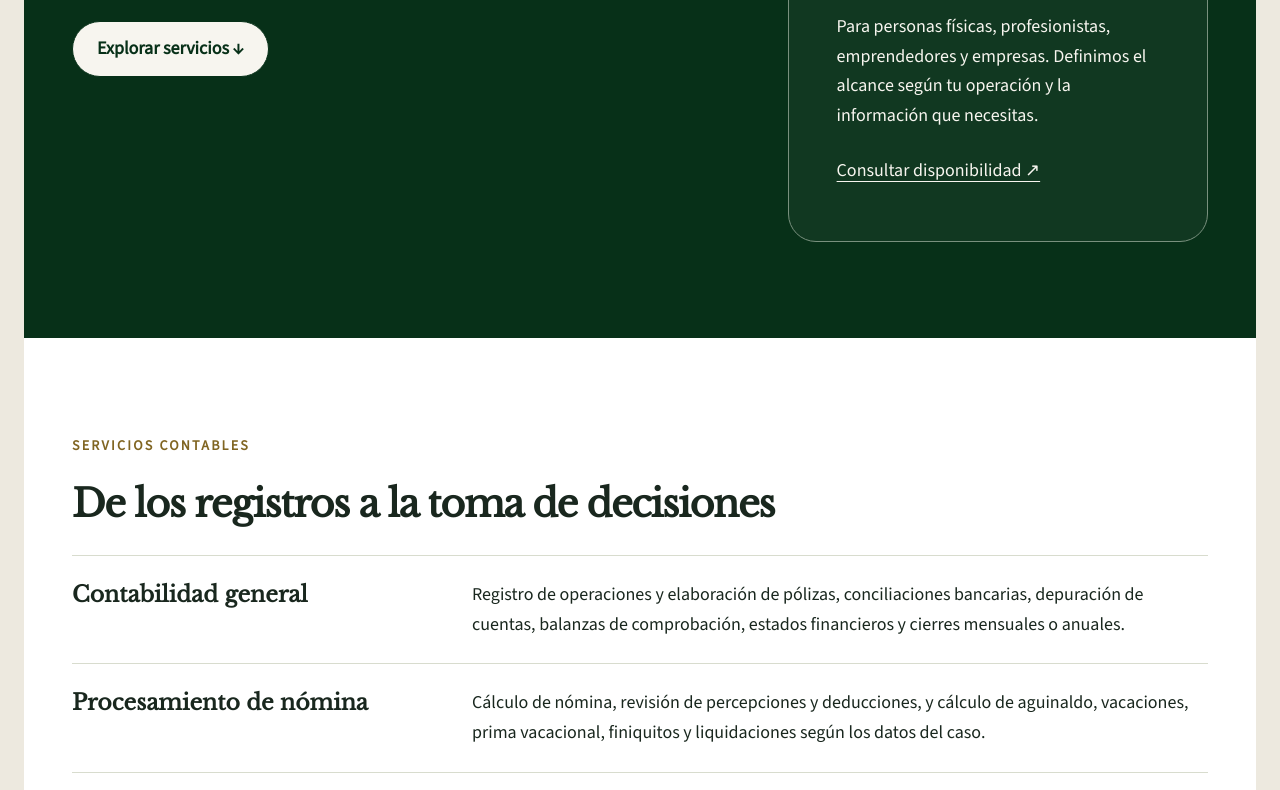
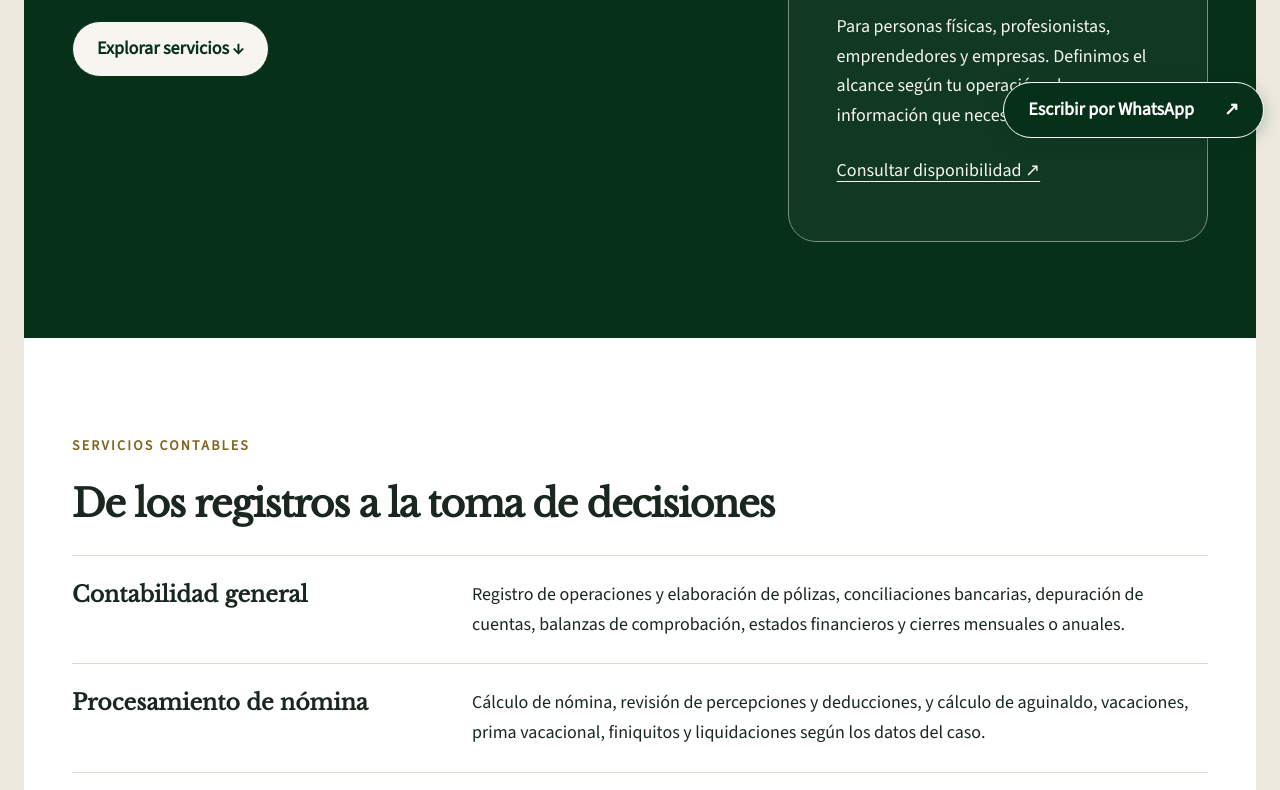
Before and after one commit to CeciG24/IurisBalance, an Astro site: page /contable in a window 1280 px wide. Shown: the part 646-1436 px from the top of the page. Built offline with nearby package versions, Linux system fonts and the light colour scheme; Astro itself is replaced by a stand-in of ours; no server answers.

Commit message:
Fija el botón de WhatsApp en ambas páginas

```diff
--- a/src/components/WhatsAppButton.astro
+++ b/src/components/WhatsAppButton.astro
@@ -5,5 +5,14 @@ const digits = site.contact.whatsappE164?.replace(/\D/g, '');
 {digits && <a class="whatsapp-button button" href={`https://wa.me/${digits}`} target="_blank" rel="noopener noreferrer" aria-label="Escribir por WhatsApp, abre en una pestaña nueva">Escribir por WhatsApp <span aria-hidden="true">↗</span></a>}
 
 <style>
-  .whatsapp-button { margin-block: 12px; background: #073018; color: white; }
+    .whatsapp-button {
+    position: fixed;
+    right: max(16px, env(safe-area-inset-right));
+    bottom: max(16px, env(safe-area-inset-bottom));
+    z-index: 20;
+    background: #073018;
+    color: white;
+    border: 1px solid #fff;
+    box-shadow: 0 4px 16px #07301840;
+  }
 </style>
--- a/src/pages/contable.astro
+++ b/src/pages/contable.astro
@@ -74,7 +74,7 @@ const telephone = 'tel:' + site.contact.phoneE164;
             <h2>Cuéntanos qué necesitas</h2>
             <p>El alcance se define según el volumen de operaciones, el estado de tus registros y los entregables que necesites.</p>
             <a class="button" href={telephone}>Llamar al despacho</a>
-            <WhatsAppButton />
+
           </div>
           <div>
             <p><strong>{site.brand.name}</strong><br />{site.contact.address}<br />{site.contact.businessHours}</p>
@@ -88,6 +88,7 @@ const telephone = 'tel:' + site.contact.phoneE164;
       <p><strong>{site.brand.name}</strong><br />{site.brand.descriptor}</p>
       <a href="/">Volver al área jurídica</a>
     </footer>
+<WhatsAppButton />
   </body>
 </html>
 
--- a/src/pages/index.astro
+++ b/src/pages/index.astro
@@ -18,8 +18,9 @@ const description='Conoce los servicios jurídicos de Iuris Balance en Puebla. C
 <section id="servicios" class="wrap"><p class="eyebrow">01 / Áreas de atención</p><h2>Servicios jurídicos<br/>para tu asunto</h2><p class="intro">Asesoría y representación para personas, familias y empresas. Explora las áreas de atención y los servicios que ofrece el despacho.</p><div class="services">{services.map((service,i)=><article><span class="number">0{i+1}</span><div><h3>{service.name}</h3><p>{service.items.slice(0,2).join(' ')}</p><details><summary>Consultar todos los servicios</summary><ul>{service.items.map(item=><li>{item}</li>)}</ul></details></div></article>)}</div><a class="button" href="#contacto">Consultar mi asunto ↗</a></section>
 <section id="despacho" class="ivory"><div class="wrap split"><div><p class="eyebrow">02 / El despacho</p><h2>Conoce<br/>Iuris Balance</h2><img class="legal-editorial" src="/images/legal-desk.webp" alt="" loading="lazy" decoding="async" width="900" height="540"/></div><div><p class="lead">{site.firmIntroduction}</p><div class="values"><h3>Una atención basada en la confianza</h3><p>Ética profesional, confidencialidad y compromiso en cada asunto. Comunicación clara y honesta para construir relaciones profesionales sólidas y duraderas.</p></div></div></div></section>
 <section id="area-contable" class="wrap split"><div><p class="eyebrow">03 / Una misma marca</p><h2>También contamos<br/>con un área contable</h2></div><div><p class="lead">Organiza la información de tu negocio con servicios de contabilidad general, conciliaciones bancarias, estados financieros y cierres contables. Consulta también el apoyo en presupuestos, flujos de efectivo y mejora de procesos administrativos.</p><a class="button light gold-cta" href={site.accountingPageEnabled?'/contable':'#contacto'}>{site.accountingPageEnabled?'Ver servicios contables':'Consultar por el área contable'} <span aria-hidden="true">↗</span></a></div></section>
-<section id="contacto" class="ivory"><div class="wrap"><p class="eyebrow">04 / Contacto y ubicación</p><h2>Cuéntanos tu asunto</h2><div class="split contact"><ContactForm/><aside><h3>Iuris Balance</h3><p>Despacho Jurídico-Contable<br/>Puebla</p><p>Describe brevemente la orientación que necesitas e indica un medio para contactarte.</p><WhatsAppButton/><img class="legal-editorial" src="/images/legal-documents.webp" alt="" loading="lazy" decoding="async" width="900" height="540"/><div class="contact-data"><p><span>Visítanos</span>{site.contact.address}</p><a class="text-link" href={site.contact.mapUrl} target="_blank" rel="noopener noreferrer">Ver ubicación en el mapa ↗</a><p><span>Hablemos de tu asunto</span><a href={`tel:${site.contact.phoneE164}`}>{site.contact.phoneDisplay}</a><br/><a href={`tel:${site.contact.secondPhoneE164}`}>{site.contact.secondPhoneDisplay}</a></p><p><span>Disponibilidad</span>{site.contact.businessHours}</p></div></aside></div></div></section></main>
+<section id="contacto" class="ivory"><div class="wrap"><p class="eyebrow">04 / Contacto y ubicación</p><h2>Cuéntanos tu asunto</h2><div class="split contact"><ContactForm/><aside><h3>Iuris Balance</h3><p>Despacho Jurídico-Contable<br/>Puebla</p><p>Describe brevemente la orientación que necesitas e indica un medio para contactarte.</p><img class="legal-editorial" src="/images/legal-documents.webp" alt="" loading="lazy" decoding="async" width="900" height="540"/><div class="contact-data"><p><span>Visítanos</span>{site.contact.address}</p><a class="text-link" href={site.contact.mapUrl} target="_blank" rel="noopener noreferrer">Ver ubicación en el mapa ↗</a><p><span>Hablemos de tu asunto</span><a href={`tel:${site.contact.phoneE164}`}>{site.contact.phoneDisplay}</a><br/><a href={`tel:${site.contact.secondPhoneE164}`}>{site.contact.secondPhoneDisplay}</a></p><p><span>Disponibilidad</span>{site.contact.businessHours}</p></div></aside></div></div></section></main>
 <footer class="wrap"><p><strong>Iuris Balance</strong><br/>Despacho Jurídico-Contable</p><p>{site.contact.address}<br/><a href={`tel:${site.contact.phoneE164}`}>{site.contact.phoneDisplay}</a> · {site.contact.businessHours}<br/>© {new Date().getFullYear()} Iuris Balance</p><a href="#form-note">Aviso de privacidad: pendiente</a></footer>
+<WhatsAppButton />
 <script>
 const toggle=document.querySelector<HTMLButtonElement>('#menu-button')!;const nav=document.querySelector<HTMLElement>('#navigation')!;
 function close(){toggle.setAttribute('aria-expanded','false');nav.classList.remove('open');}
```
